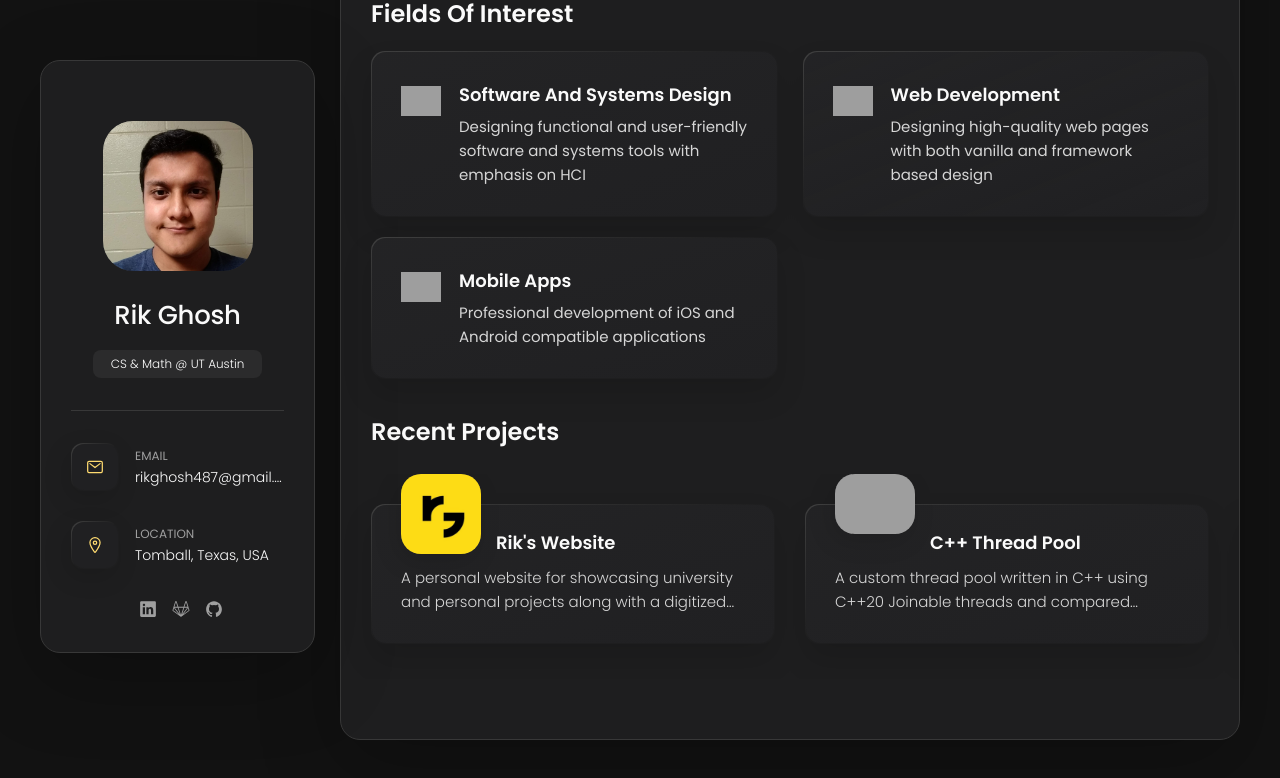
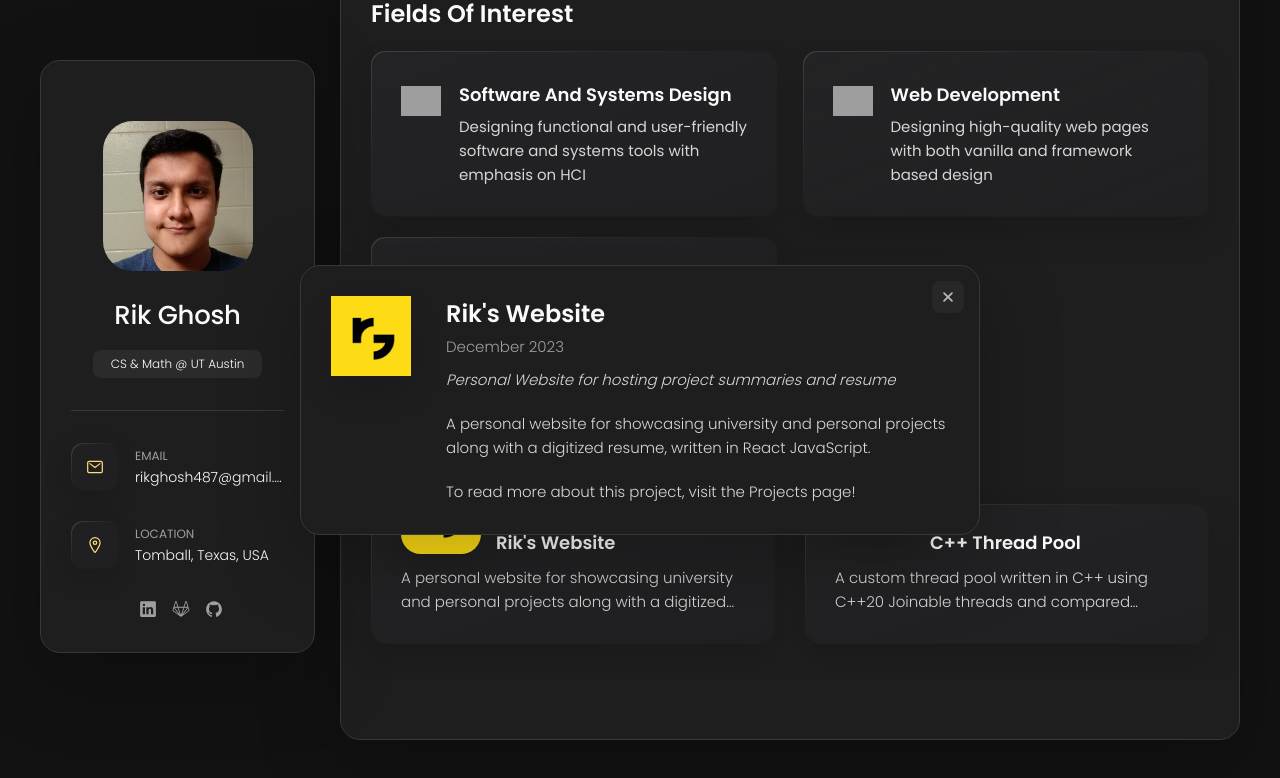
Before and after one commit to SiboneyC/Portfolio, a React (Create React App) app: page / in a window 1280 px wide. Both pictures are taken after a click on the element 573 px from the left and 1019 px from the top of the page. Shown: the part 445-1223 px from the top of the page. Built offline with nearby package versions, Linux system fonts and the light colour scheme; grey boxes are pictures that could not be loaded.

Commit message:
Added modals

```diff
--- a/src/App.css
+++ b/src/App.css
@@ -653,7 +653,7 @@ main {
   pointer-events: all;
 }
 
-.testimonials-modal {
+.projects-modal {
   background: var(--eerie-black-2);
   position: relative;
   padding: 15px;
@@ -667,7 +667,7 @@ main {
   z-index: 2;
 }
 
-.modal-container.active .testimonials-modal {
+.modal-container.active .projects-modal {
   transform: scale(1);
   opacity: 1;
 }
@@ -705,6 +705,10 @@ main {
   box-shadow: var(--shadow-2);
 }
 
+.modal-avatar-box img {
+  width: 360px;
+}
+
 .modal-img-wrapper > img {
   display: none;
 }
@@ -725,6 +729,14 @@ main {
   font-size: var(--fs-6);
   font-weight: var(--fw-300);
   line-height: 1.6;
+}
+
+.modal-content p.data-desc {
+  font-style: italic;
+  padding-bottom: 20px;
+}
+.modal-content p.read-more {
+  padding-top: 20px;
 }
 
 .clients {
@@ -1301,7 +1313,7 @@ main {
     padding: 20px;
   }
 
-  .testimonials-modal {
+  .projects-modal {
     display: flex;
     justify-content: flex-start;
     align-items: stretch;
@@ -1424,7 +1436,7 @@ main {
     --fs-8: 15px;
   }
 
-  .testimonials-modal {
+  .projects-modal {
     gap: 35px;
     max-width: 680px;
   }
--- a/src/components/About.jsx
+++ b/src/components/About.jsx
@@ -1,6 +1,10 @@
 import PropTypes from "prop-types";
+import { Fragment, useState } from "react";
 
 function About({ interests, recents }) {
+  const [modalActive, setModalActive] = useState(false);
+  const [modalInfo, setModalInfo] = useState(undefined);
+
   return (
     <article className="about active">
       <header>
@@ -53,6 +57,7 @@ function About({ interests, recents }) {
       )}
 
       {Array.isArray(recents) && recents.length && (
+        <Fragment>
           <section className="recents">
             <h3 className="h3 recents-title">Recent Projects</h3>
             <ul className="recents-list has-scrollbar">
@@ -61,13 +66,17 @@ function About({ interests, recents }) {
                   className="recents-item"
                   key={rec.toString() + idx.toString()}
                 >
-                <div className="content-card">
+                  <div
+                    className="content-card"
+                    onClick={() => {
+                      setModalActive(true);
+                      setModalInfo(rec);
+                    }}
+                  >
                     <figure className="recents-avatar-box">
                       <img src={rec["img"]} alt={rec["alt"]} width={60} />
                     </figure>
-
                     <h4 className="h4 recents-item-title">{rec["name"]}</h4>
-
                     <div className="recents-text">
                       <p>{rec["small_info"]}</p>
                     </div>
@@ -76,6 +85,46 @@ function About({ interests, recents }) {
               ))}
             </ul>
           </section>
+          <div className={`modal-container ${modalActive ? "active" : ""}`}>
+            <div className="overlay"></div>
+            <div className="projects-modal">
+              <button
+                className="modal-close-btn"
+                onClick={() => {
+                  setModalActive(false);
+                  setModalInfo(undefined);
+                }}
+              >
+                <ion-icon name="close-outline"></ion-icon>
+              </button>
+
+              {modalInfo !== undefined && (
+                <Fragment>
+                  <div className="modal-img-wrapper">
+                    <figure className="modal-avatar-box">
+                      <img src={modalInfo["img"]} alt={modalInfo["alt"]} />
+                    </figure>
+                  </div>
+                  <div className="modal-content">
+                    <h4 className="h3 modal-title">{modalInfo["name"]}</h4>
+                    <time dateTime={modalInfo["date"]}>
+                      {modalInfo["date"]}
+                    </time>
+
+                    <div className="data-model-text">
+                      <p className="data-desc">{modalInfo["desc"]}</p>
+                      <p>{modalInfo["small_info"]}</p>
+                      <p className="read-more">
+                        To read more about this project, visit the Projects
+                        page!
+                      </p>
+                    </div>
+                  </div>
+                </Fragment>
+              )}
+            </div>
+          </div>
+        </Fragment>
       )}
     </article>
   );
```
Lines whose indentation alone changed are shown as unchanged.
